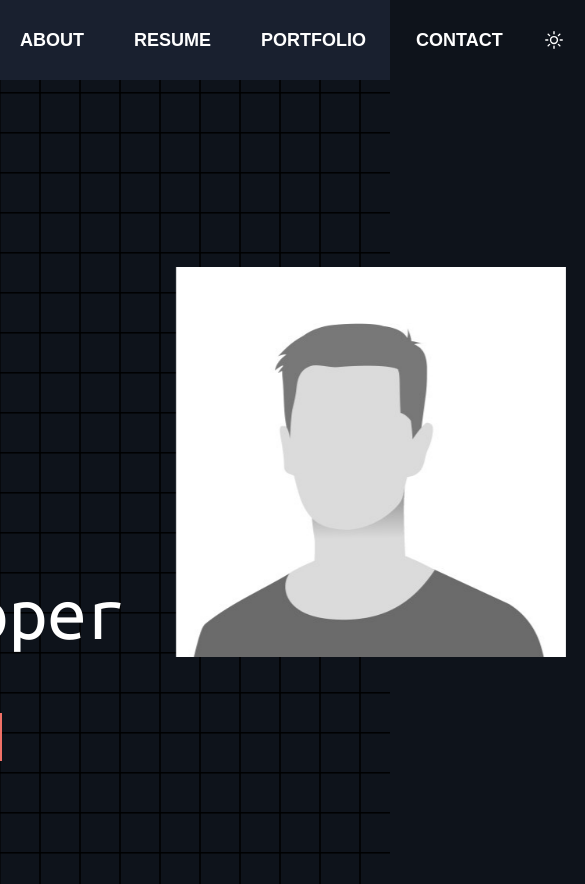
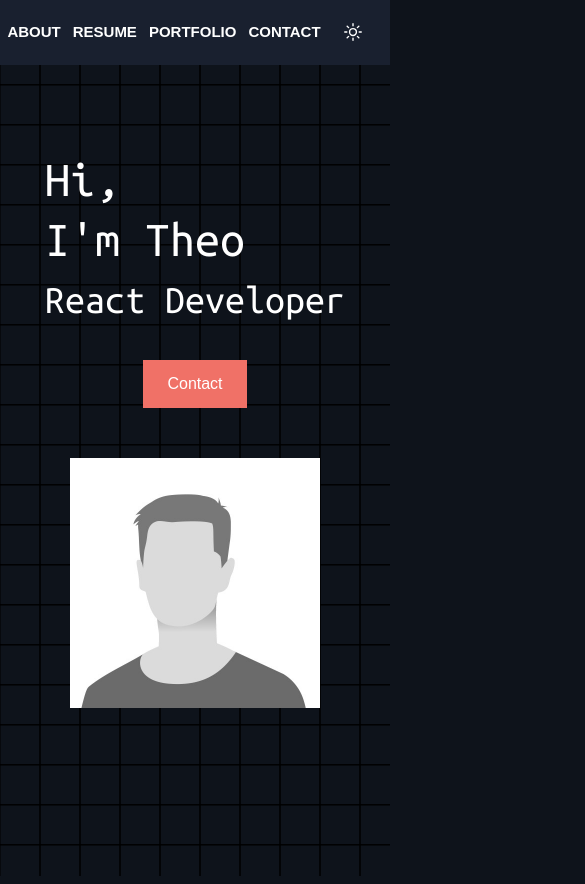
Before and after one commit to theo101600/react-portfolio-final, a React (Vite) app: page /home in a window 390 px wide. Shown: the whole page, 585 px wide, since content can reach past the window. Built offline with nearby package versions, Linux system fonts and the light colour scheme.

Commit message:
implemented responsive design for homepage

```diff
--- a/src/pages/Homepage.jsx
+++ b/src/pages/Homepage.jsx
@@ -14,33 +14,75 @@ const StyledContainer = styled.div`
   align-items: center;
   justify-content: center;
   height: 100%;
+
+  @media (max-width: 780px) {
+    flex-direction: column;
+  }
+
   h1 {
     font-family: "Ubuntu Mono", monospace;
     font-weight: 400;
     font-style: normal;
-    font-size: 96px;
+    font-size: 8.5rem;
     line-height: 10rem;
     position: relative;
     z-index: 5;
     pointer-events: none;
+
+    @media (max-width: 1200px) {
+      font-size: 7rem;
+      line-height: 8rem;
+    }
+
+    @media (max-width: 950px) {
+      font-size: 6rem;
+      line-height: 7rem;
+    }
+
+    @media (max-width: 580px) {
+      font-size: 5rem;
+      line-height: 6rem;
+    }
   }
   h2 {
     font-family: "Ubuntu Mono", monospace;
     font-weight: 400;
     font-style: normal;
-    font-size: 78px;
+    font-size: 6rem;
     line-height: 10rem;
     position: relative;
     z-index: 5;
     pointer-events: none;
+
+    @media (max-width: 1200px) {
+      font-size: 5rem;
+      line-height: 8rem;
+    }
+
+    @media (max-width: 580px) {
+      font-size: 4rem;
+      line-height: 6rem;
+    }
   }
 `;
 const Img = styled.img`
   margin: 5rem;
-  width: 600px;
+  width: 500px;
   pointer-events: none;
   position: relative;
   z-index: 5;
+
+  @media (max-width: 1200px) {
+    width: 400px;
+  }
+
+  @media (max-width: 950px) {
+    width: 300px;
+  }
+
+  @media (max-width: 450px) {
+    width: 250px;
+  }
 `;
 
 const StyledBackground = styled.div`
@@ -48,6 +90,15 @@ const StyledBackground = styled.div`
   height: 100%;
   width: 100%;
   position: absolute;
+`;
+
+const StyledButtonContainer = styled.div`
+  display: flex;
+  justify-content: center;
+  margin-top: 5rem;
+  @media (max-width: 1200px) {
+    margin-top: 3rem;
+  }
 `;
 
 function Homepage() {
@@ -72,17 +123,11 @@ function Homepage() {
             I'm Theo
           </h1>
           <h2>React Developer</h2>
-          <div
-            style={{
-              display: "flex",
-              justifyContent: "center",
-              marginTop: "5rem",
-            }}
-          >
+          <StyledButtonContainer>
             <Button variation="primary" size="large">
               Contact
             </Button>
-          </div>
+          </StyledButtonContainer>
         </div>
         <Img src="/profile-image.jpg"></Img>
       </StyledContainer>
--- a/src/ui/HomeHeader.jsx
+++ b/src/ui/HomeHeader.jsx
@@ -12,6 +12,17 @@ const StyledHomeHeader = styled.div`
   width: 100%;
   justify-content: space-around;
   z-index: 5;
+
+  @media (max-width: 625px) {
+    & > :first-child {
+      display: none;
+    }
+    height: 70px;
+
+    a {
+      font-size: 1.5rem;
+    }
+  }
 `;
 
 function HomeHeader() {
--- a/src/ui/HomeNav.jsx
+++ b/src/ui/HomeNav.jsx
@@ -20,6 +20,19 @@ const StyledNavLink = styled(NavLink)`
   font-weight: 600;
   transition: 0.5s;
   z-index: 1;
+
+  @media (max-width: 550px) {
+    padding: 0 10px;
+  }
+
+  @media (max-width: 450px) {
+    padding: 0 3px;
+    font-size: 5px;
+  }
+  @media (max-width: 400px) {
+    padding: 0 1px;
+    font-size: 1px;
+  }
 
   &::before {
     content: "";
```
